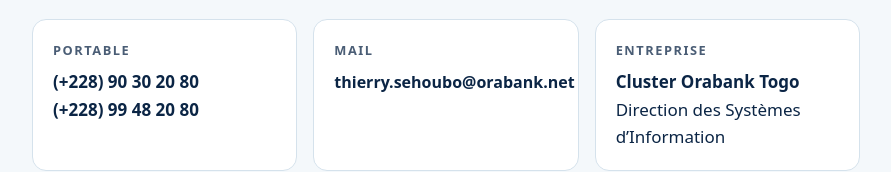
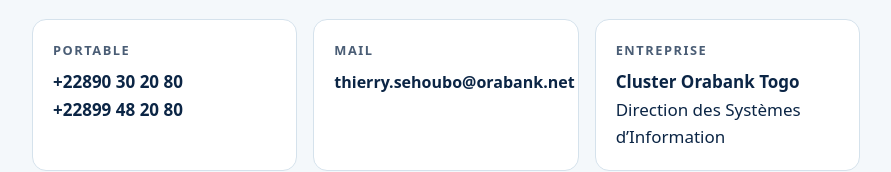
Before and after one commit to Drs-S/thierry-sehoubo, a plain HTML site: page index.html in a window 1280 px wide. Shown: the part 372-544 px from the top of the page, without its empty margins (194-1085 px from the left). Drawn offline with Linux system fonts and the light colour scheme.

Commit message:
fix(site): indicatif sans parenthèses

```diff
--- a/index.html
+++ b/index.html
@@ -39,8 +39,8 @@ footer{color:var(--muted);font-size:.9rem;margin-top:40px}
 <hr class="rule">
 <section class="grid" aria-label="Contact">
   <div class="card"><h2>Portable</h2>
-    <a href="tel:+22890302080">(+228) 90 30 20 80</a><br>
-    <a href="tel:+22899482080">(+228) 99 48 20 80</a></div>
+    <a href="tel:+22890302080">+22890 30 20 80</a><br>
+    <a href="tel:+22899482080">+22899 48 20 80</a></div>
   <div class="card"><h2>Mail</h2>
     <a class="mail" href="mailto:thierry.sehoubo@orabank.net">thierry.sehoubo@orabank.net</a></div>
   <div class="card"><h2>Entreprise</h2>
```
